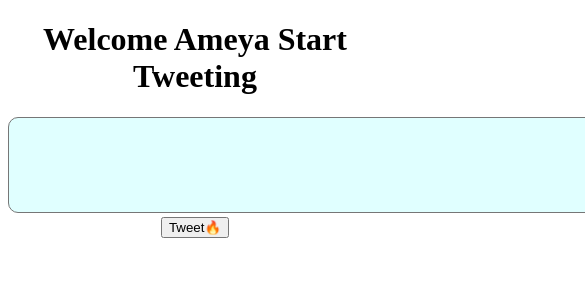
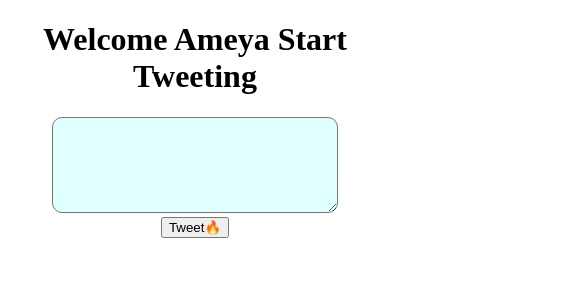
Before and after one commit to ameya-6964/simple-tweet-app, a React (Create React App) app: page / in a window 390 px wide. Shown: the top 300 px of the page, 585 px wide, since content can reach past the window. Built offline with nearby package versions, Linux system fonts and the light colour scheme.

Commit message:
Fixed Media Query

```diff
--- a/src/App.css
+++ b/src/App.css
@@ -19,8 +19,14 @@
   font-size: 1rem;
 }
 
-@media screen and (max-width: 800px) {
+@media screen and (max-width: 1050px) {
   .border{
     width: 75%;
   }
+  .text-area{
+    width: 75%;
+    background-color: lightcyan;
+    border-radius: 10px;
+    font-size: 1rem;
+  }
 }
```
